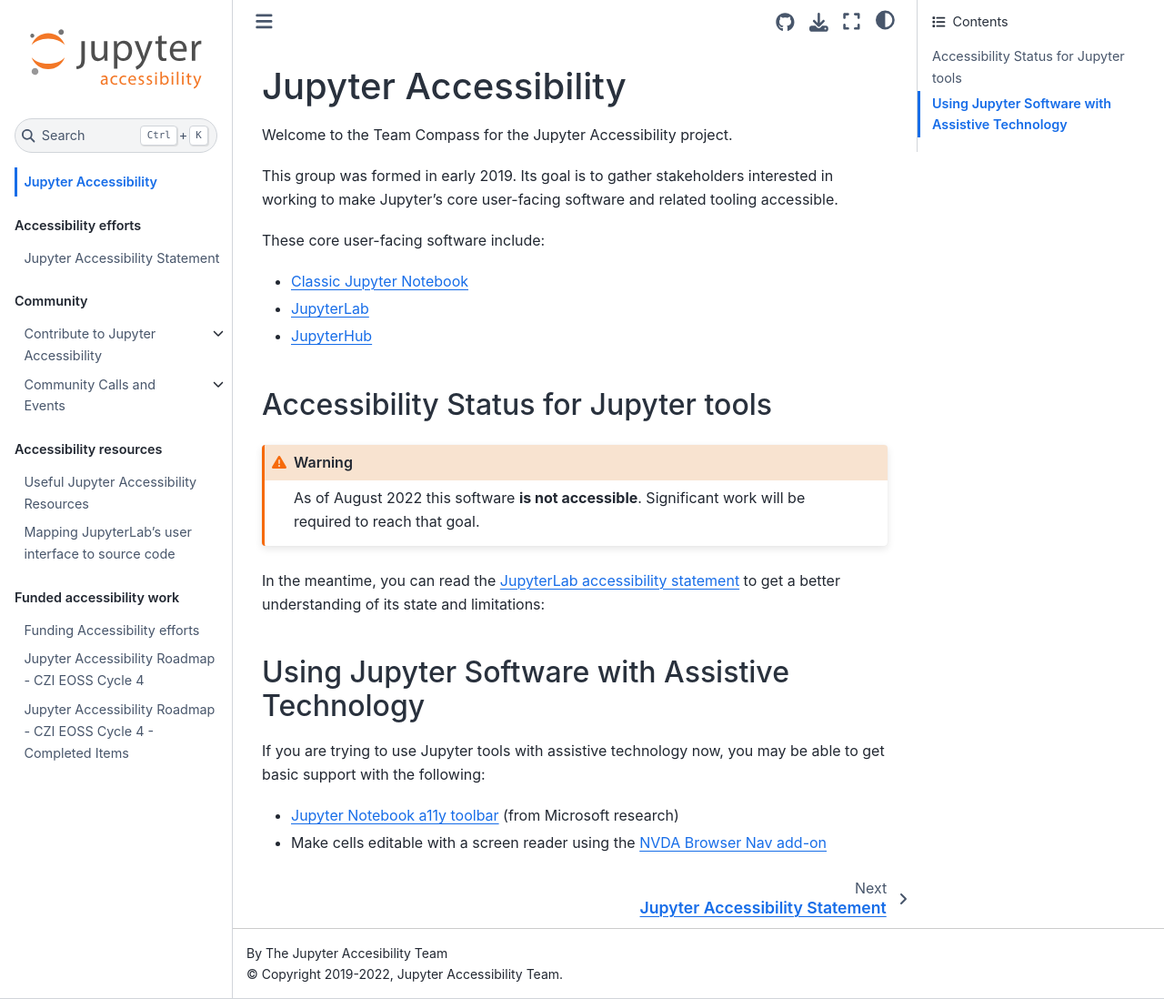
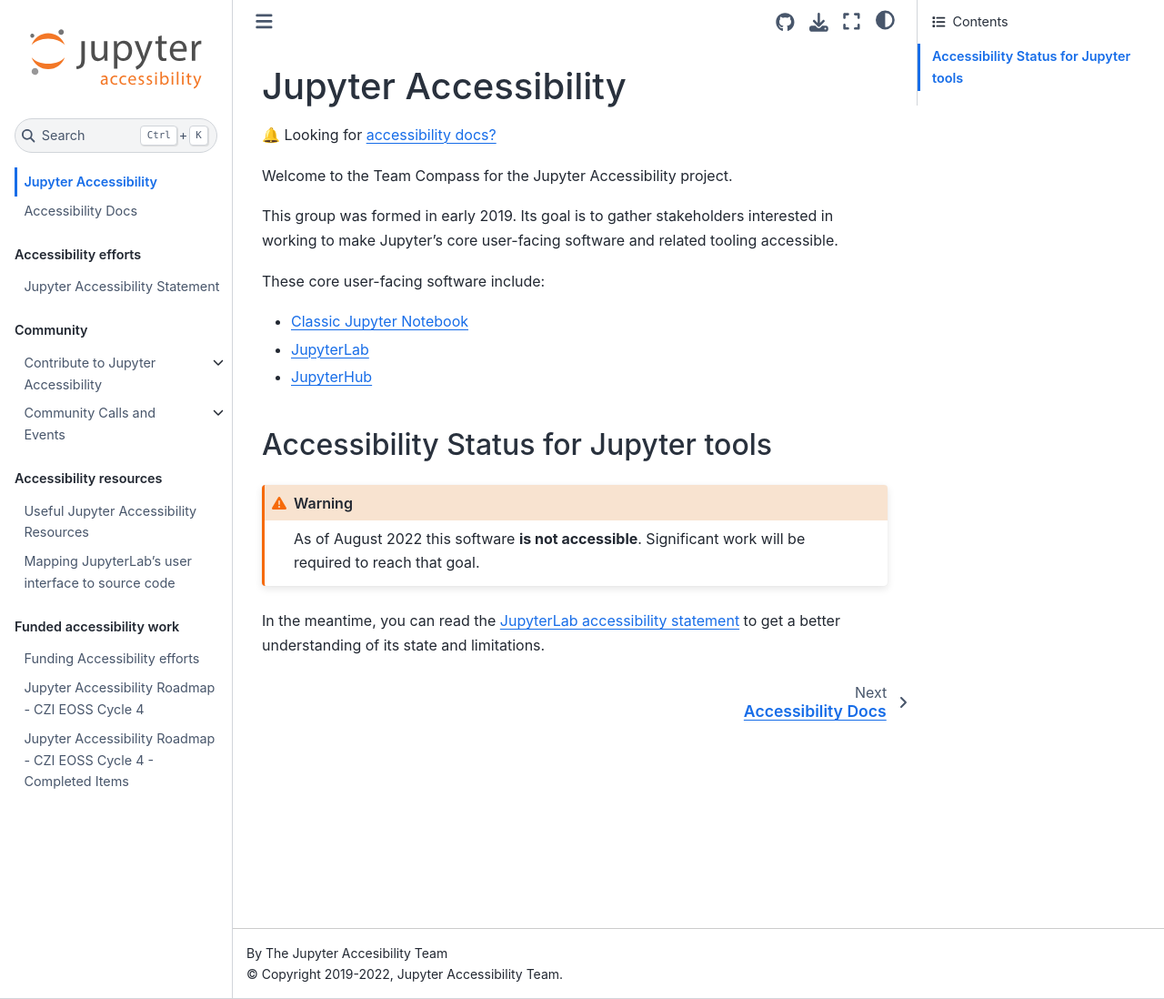
Before and after one commit to jupyter/accessibility, a Jupyter Book: the page built from docs/index.md, in a window 1280 px wide and 1098 px high. Shown: the whole window at 91% size. Built offline with Jupyter Book 1.0.4 settings and Sphinx 7.4.7 and the Sphinx Book theme 1.1.4, drawn with Linux system fonts in a browser that asks for light colours; pages that are not in the unit, such as notebooks, are missing from menus.

Commit message:
Add page about accessibility docs (#123)

```diff
--- a/docs/_toc.yml
+++ b/docs/_toc.yml
@@ -4,6 +4,13 @@
 format: jb-book
 root: index
 parts:
+  # ------------------------------------------------------
+  # Accessibility Docs pointer
+  #
+  # For people who might land on the site because they are searching for docs,
+  # put this high up in the table of contents for visibility.
+  - chapters:
+    - file: accessibility-docs.md
   # ------------------------------------------------------
   # Top view efforts and initiatives
   - caption: Accessibility efforts
--- a/docs/index.md
+++ b/docs/index.md
@@ -1,4 +1,6 @@
 # Jupyter Accessibility
+
+🔔 Looking for [accessibility docs?](accessibility-docs)
 
 Welcome to the Team Compass for the Jupyter Accessibility project.
 
@@ -21,11 +23,4 @@
 
 In the meantime, you can read the
 [JupyterLab accessibility statement](../resources/JupyterLab-a11y-statement.md)
-to get a better understanding of its state and limitations:
-
-## Using Jupyter Software with Assistive Technology
-
-If you are trying to use Jupyter tools with assistive technology now, you may be able to get basic support with the following:
-
-- [Jupyter Notebook a11y toolbar](https://github.com/uclixnjupyternbaccessibility/jupyter_contrib_nbextensions/tree/master/src/jupyter_contrib_nbextensions/nbextensions/accessibility_toolbar) (from Microsoft research)
-- Make cells editable with a screen reader using the [NVDA Browser Nav add-on](https://addons.nvda-project.org/addons/browsernav.en.html#:~:text=BrowserNav%20addon%20for%20NVDA,comments%20or%20malformed%20HTML%20tables.”)
+to get a better understanding of its state and limitations.
```
Also changed, not shown: README.md (+4 -8 lines), docs/accessibility-docs.md (added, +40 -0 lines), docs/contribute/this-repo.md (+2 -2 lines), docs/resources/useful-resources.md (+2 -3 lines).
